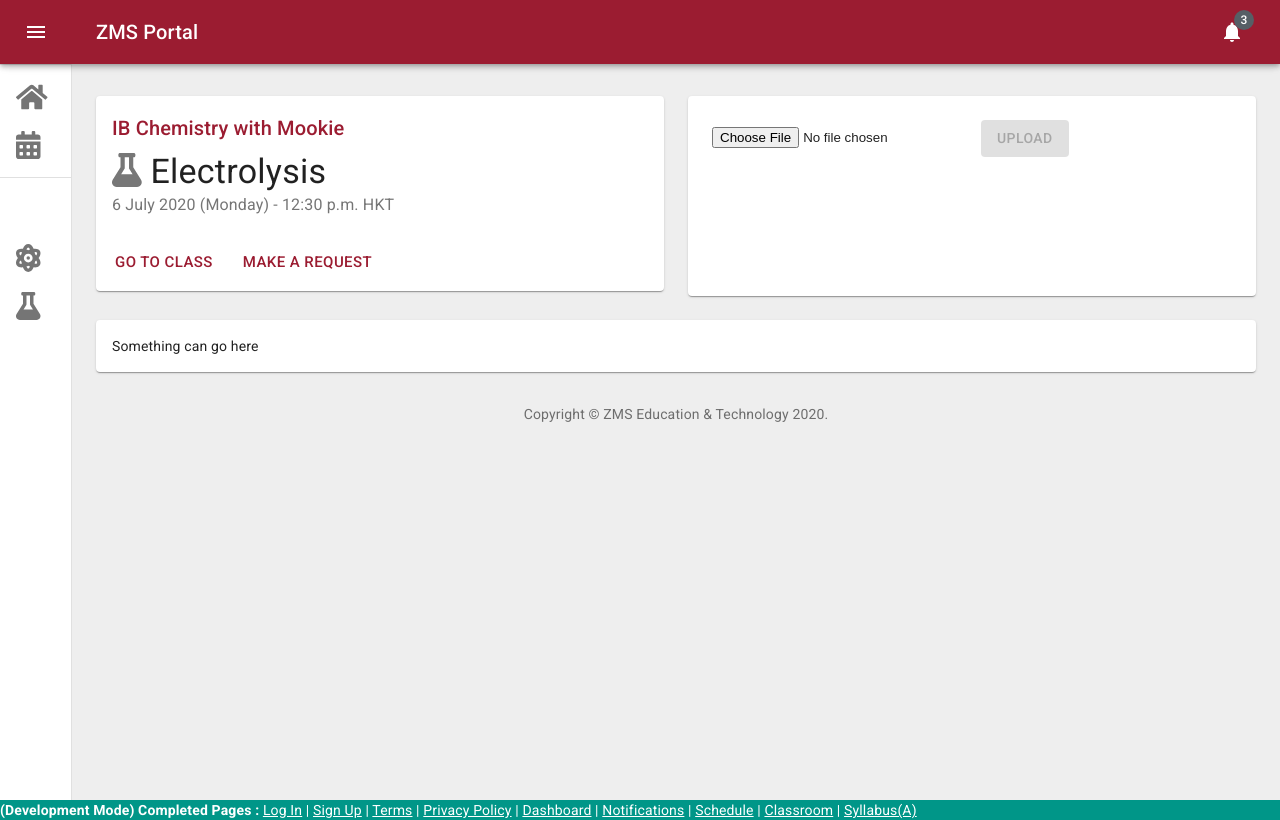
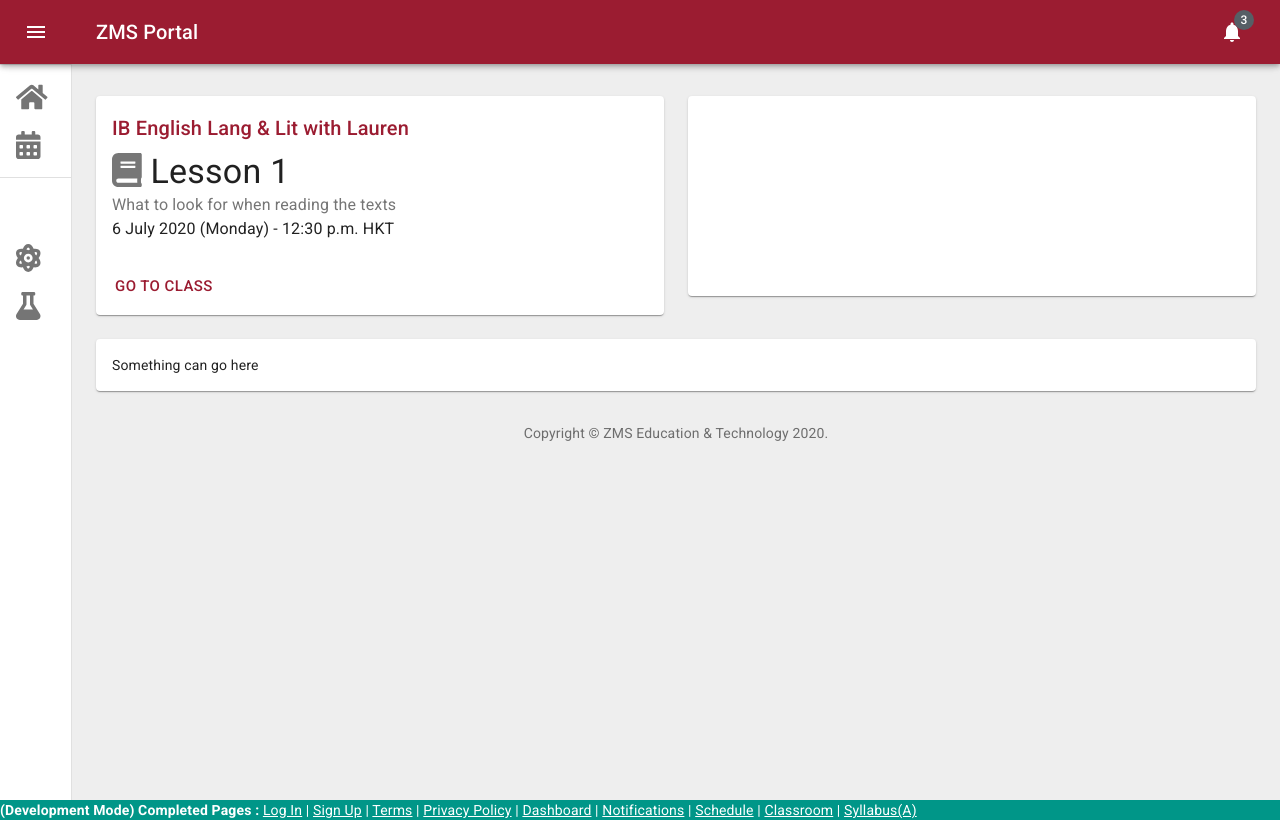
Before and after one commit to Pi-31415/ZMS_Portal, a React (Create React App) app: page /portal/dashboard/home in a window 1280 px wide. Built offline with nearby package versions, Linux system fonts and the light colour scheme.

Commit message:
steep learning curve

```diff
--- a/src/components/next_lesson_card.js
+++ b/src/components/next_lesson_card.js
@@ -8,8 +8,8 @@ import CardContent from '@material-ui/core/CardContent';
 import Button from '@material-ui/core/Button';
 import Typography from '@material-ui/core/Typography';
 import { FontAwesomeIcon } from '@fortawesome/react-fontawesome'
-import { faFlask } from '@fortawesome/free-solid-svg-icons';
 import { Link } from 'react-router-dom';
+import {faBook} from '@fortawesome/free-solid-svg-icons';
 import '../scss/custom.scss';
 
 const useStyles = makeStyles({
@@ -25,11 +25,14 @@ export default function Nextlesson() {
       <Card className={classes.root}>
         <CardActionArea>
           <CardContent>
-            <Title>IB Chemistry with Mookie</Title>
+            <Title>IB English Lang & Lit with Lauren</Title>
             <Typography component="p" variant="h4">
-            <FontAwesomeIcon icon={faFlask} style={{color:'#777'}}/> Electrolysis
+            <FontAwesomeIcon icon={faBook} style={{color:'#777'}}/> Lesson 1
             </Typography>
             <Typography color="textSecondary" className={classes.depositContext}>
+            What to look for when reading the texts
+            </Typography>
+            <Typography color="textPrimary" className={classes.depositContext}>
               6 July 2020 (Monday) - 12:30 p.m. HKT
             </Typography>
           </CardContent>
@@ -38,9 +41,7 @@ export default function Nextlesson() {
           <Button size="large" color="primary">
           <Link to="/portal/classroom" className="custom-btn-link"> Go to class</Link>
         </Button>
-          <Button size="large" color="primary">
-            Make a request
-        </Button>
+          {/* */}
         </CardActions>
       </Card>
 
--- a/src/components/notification_card.js
+++ b/src/components/notification_card.js
@@ -6,7 +6,6 @@ import CardContent from '@material-ui/core/CardContent';
 import Button from '@material-ui/core/Button';
 import Typography from '@material-ui/core/Typography';
 import { FontAwesomeIcon } from '@fortawesome/react-fontawesome'
-import { faFlask } from '@fortawesome/free-solid-svg-icons';
 import Box from '@material-ui/core/Box';
 import {faBook} from '@fortawesome/free-solid-svg-icons';
 
@@ -40,12 +39,14 @@ export default function NotifCard() {
           10:20 p.m.
         </Typography>
         <Typography variant="body2" component="p">
-        <FontAwesomeIcon icon={faFlask}/><b> IB English Language and Literature SL :</b> Welcome to the class.
+        <FontAwesomeIcon icon={faBook}/><b> IB English Language and Literature SL :</b> Welcome to the class.
         </Typography>
       </CardContent>
+      {/*
       <CardActions>
         <Button size="small">View</Button>
       </CardActions>
+      */}
     </Card>
     </Box>
   );
--- a/src/pages/dashboard.js
+++ b/src/pages/dashboard.js
@@ -112,7 +112,7 @@ export default function Dashboard() {
             {/* Recent Deposits */}
             <Grid item xs={12} md={4} lg={6}>
               <Paper className={fixedHeightPaper}>
-                <UploadButtons></UploadButtons>
+
               </Paper>
             </Grid>
             {/* Recent Orders */}
```
